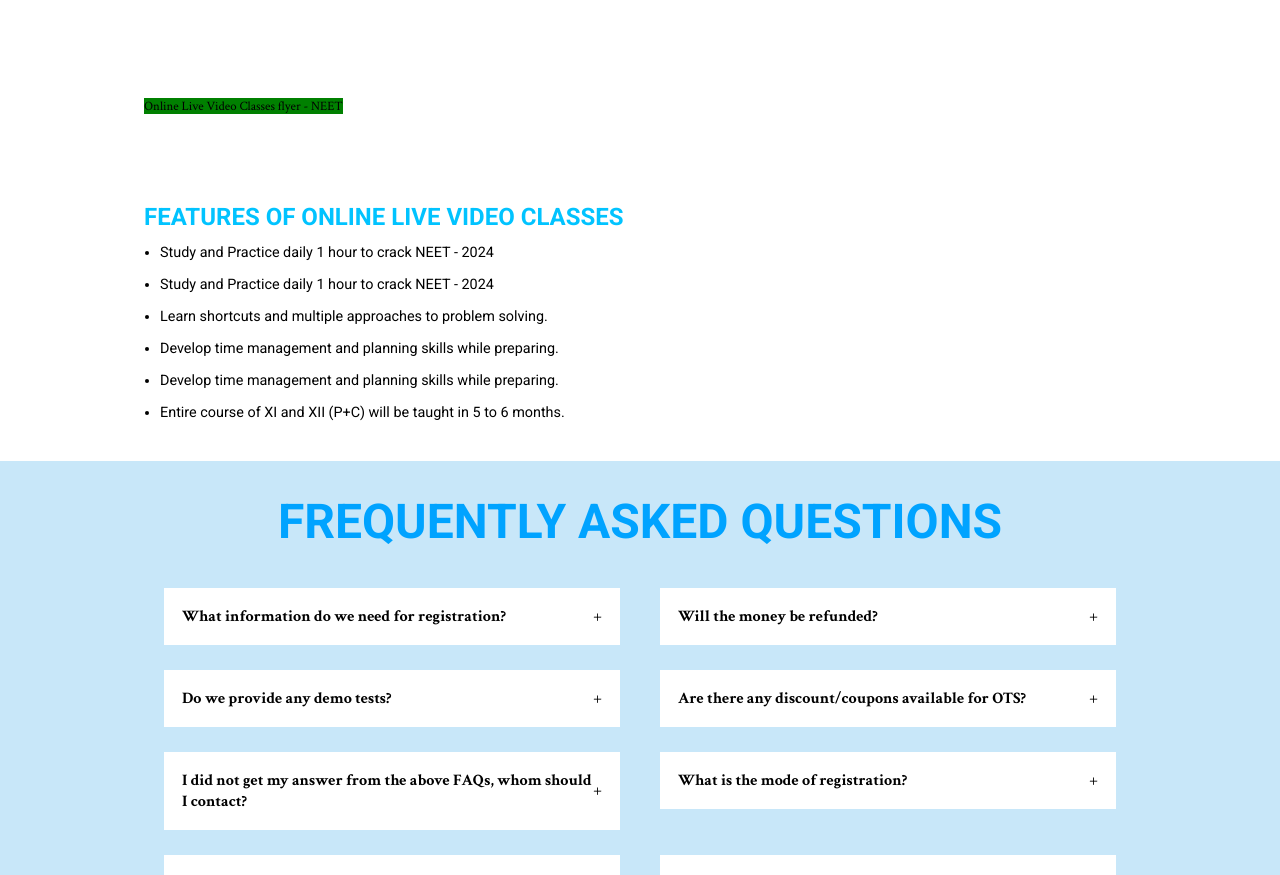
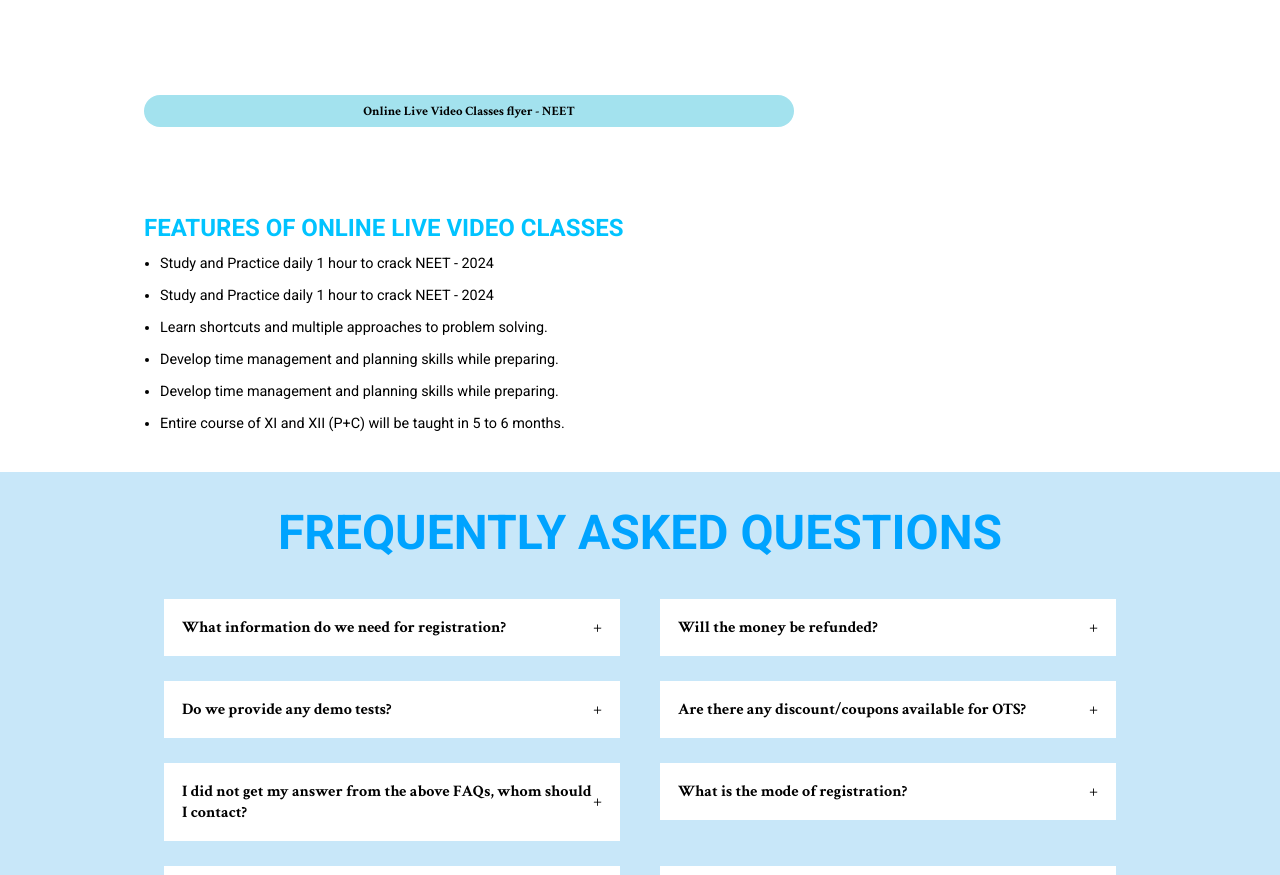
Before and after one commit to Jyothirmai08/React_Website, a React (Create React App) app in the folder landingpage/: page /neet_olvc in a window 1280 px wide. Shown: the part 1451-2326 px from the top of the page. Built offline with nearby package versions, Linux system fonts and the light colour scheme.

Commit message:
css new commit

```diff
--- a/landingpage/src/components/UG/BitsatOLVC.jsx
+++ b/landingpage/src/components/UG/BitsatOLVC.jsx
@@ -1,6 +1,7 @@
 import React from 'react'
 import logo from './logo2.jpg'
 import Faq from './Faq'
+import { Link } from 'react-router-dom'
 
 export const BitsatOLVC = () => {
   return (
--- a/landingpage/src/components/UG/BitsatOTC.jsx
+++ b/landingpage/src/components/UG/BitsatOTC.jsx
@@ -27,7 +27,7 @@ export const BitsatOTC = () => {
           </div>
             <div className='jeesection'>
                 <h2>BITSAT - ONLINE TEST SERIES - 2023 COURSE BROCHURE </h2>
-                <a href="#">COURSE BROCHURE</a>
+                <a style={{color:'red'}} href={logo}>COURSE BROCHURE</a>
                 <p>BITSAT stands for Birla Institute of Technology and Science Admission Test. It is an online exam which is conducted for the students to take admission into B.E., B. Pharm and M.Sc. programmes offered at its three campuses located at Pilani, Goa and Hyderabad.
                 Preparing well and attempting the exam successfully is one of the greatest desires aspirants. BITSAT Online Test Series provides an opportunity to the students to assess their level of learning and understanding of the subject before showcasing their prowess in the main entrance examination. Our online test series makes your understanding stronger and helps you to challenge yourself in an environment that resembles the final examination. We at eGRADTutor academy are offering previous year question papers and online tests series. The online test series interface is similar to the actual exam interface and it helps the student to strategize and approach the examination.</p>
             </div>
--- a/landingpage/src/components/UG/NeetOLVC.jsx
+++ b/landingpage/src/components/UG/NeetOLVC.jsx
@@ -103,7 +103,7 @@ export const NeetOLVC = () => {
             </section>
 
 <div className='brocher container'>
-   <a style={{color:'black',background:'green'}} className="" href="./posters/jeeposter/JEE.pdf">Online Live Video Classes flyer - NEET</a>
+   <a className="olvcbroucher" href="./posters/jeeposter/JEE.pdf">Online Live Video Classes flyer - NEET</a>
 
             </div>
             <section className="contents">
--- a/landingpage/src/components/UG/NeetOtc.jsx
+++ b/landingpage/src/components/UG/NeetOtc.jsx
@@ -32,7 +32,7 @@ export const NeetOtc = () => {
         <div className='jeesection'>
             <div>
                 <h2>NEET - ONLINE TEST SERIES - 2023 COURSE BROCHURE </h2>
-                <a href="#">COURSE BROCHURE</a>
+                <a style={{color:'red'}} href={logo}>COURSE BROCHURE</a>
             </div>
             <div>
                 <p>The National eligibility and entrance test is conducted every year by the national testing agency for admission to MBBS colleges in India.
```
